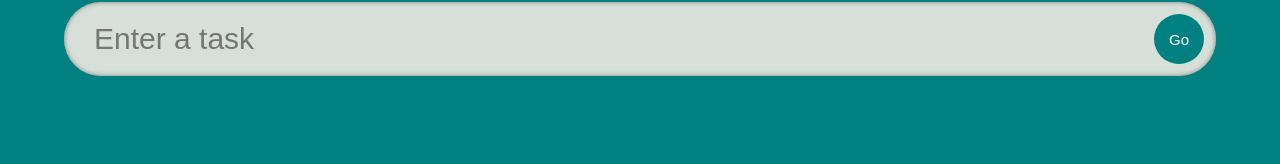
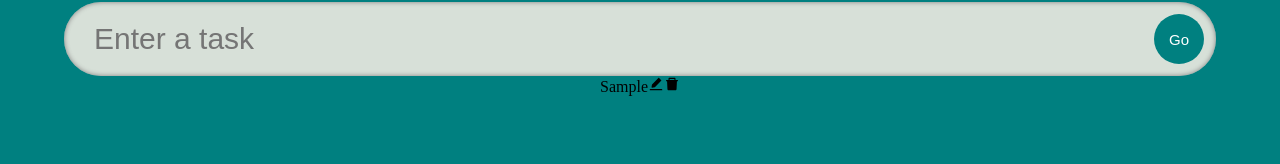
Before and after one commit to Gosia-Magdzik/To-do-List-TS, a React (Create React App) app: page / in a window 1280 px wide. Both pictures are taken after typing "Sample" into the empty fields and a click on the button "Go". Shown: the part 136-300 px from the top of the page. Built offline with nearby package versions, Linux system fonts and the light colour scheme.

Commit message:
icons added

```diff
--- a/package.json
+++ b/package.json
@@ -14,6 +14,7 @@
     "gh-pages": "^5.0.0",
     "react": "^18.2.0",
     "react-dom": "^18.2.0",
+    "react-icons": "^4.10.1",
     "react-scripts": "5.0.1",
     "styled-components": "^6.0.4",
     "typescript": "^4.9.5",
--- a/src/components/SingleToDo/index.tsx
+++ b/src/components/SingleToDo/index.tsx
@@ -1,7 +1,7 @@
-import bin from "./Icons/delete.svg";
-import mark from "./Icons/mark.svg";
-import pen from "./Icons/pen.svg";
+import React from "react";
 import { Todo } from "../../model"
+import { Wrapper, SingleText, Img } from "./styled";
+import { AiFillEdit, AiFillDelete } from "react-icons/ai";
 
 type Props = {
     todo: Todo,
@@ -11,8 +11,16 @@ type Props = {
 
 export const SingleToDo = ({todo, todos, setTodos }:Props) => {
     return(
-        <div>
-
-        </div>
+        <Wrapper>
+            <SingleText>
+                {todo.todo}
+            </SingleText>
+            <span>
+                <AiFillEdit/>
+            </span>
+            <span>
+                <AiFillDelete/>
+            </span>
+        </Wrapper>
     );
 };
--- a/src/components/SingleToDo/styled.tsx
+++ b/src/components/SingleToDo/styled.tsx
@@ -1 +1,13 @@
 import styled from "styled-components";
+
+export const Wrapper = styled.form`
+
+`;
+
+export const SingleText = styled.span`
+
+`;
+
+export const Img = styled.img`
+
+`;
```
Also changed, not shown: 1 other file (tests, documents, lock files or other folders).
